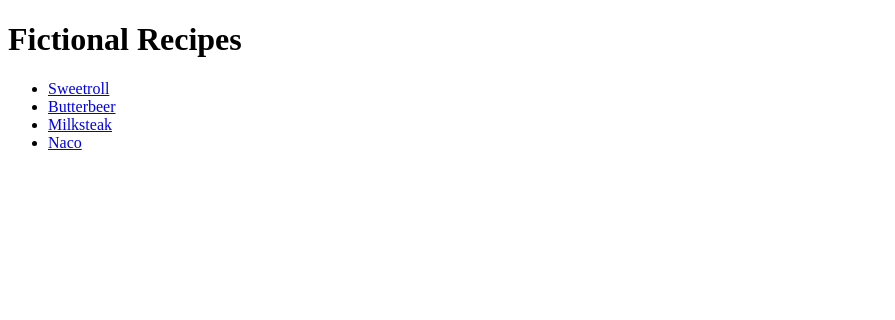
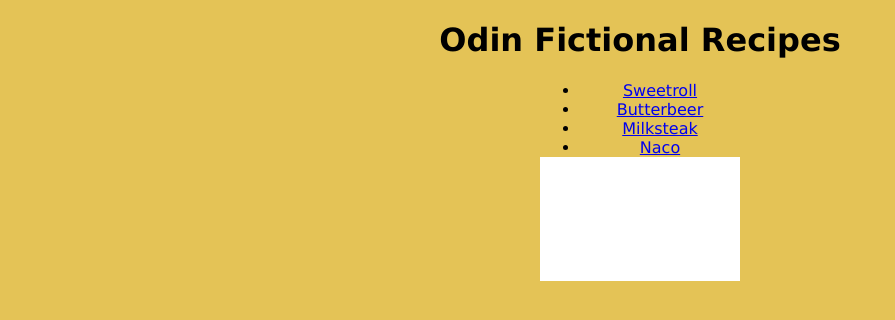
Before and after one commit to JHoldsworth23/odin-refined-recipes, a plain HTML site: page index.html in a window 1280 px wide. Shown: the whole page, without its empty margins (0-895 px from the left). Drawn offline with Linux system fonts and the light colour scheme.

Commit message:
Modify index.html layout and style with css

```diff
--- a/css/styles.css
+++ b/css/styles.css
@@ -0,0 +1,13 @@
+* {
+    font-family: Verdana, Helvetica, sans-serif;
+    background-color: rgb(228, 195, 86);
+    justify-content: center;
+    text-align: center;
+}
+
+.recipes {
+    height: 200px;
+    width: 200px;
+    background-color: white;
+    margin: auto;
+}
--- a/index.html
+++ b/index.html
@@ -4,12 +4,16 @@
     <head>
         <meta charset="utf-8">
         <meta name="viewport" content="width=device-width, initial-scale=1.0">
-        <title>Fictional Food and Drink Recipes</title>
+        <title>Odin Fictional Recipes</title>
+        <link rel="stylesheet" href="./css/styles.css">
     </head>
 
     <body>
         <div>
-            <h1>Fictional Recipes</h1>
+            <h1>Odin Fictional Recipes</h1>
+
+            <div class="recipes">
+                <!-- image goes here -->
                 <div>
                     <ul>
                         <li><a href="./recipes/sweetroll.html">Sweetroll</a></li>
@@ -18,6 +22,8 @@
                         <li><a href="./recipes/naco.html">Naco</a></li>
                     </ul>
                 </div>
+
+            </div>
         </div>
     </body>
 </html>
```
Lines whose indentation alone changed are shown as unchanged.
